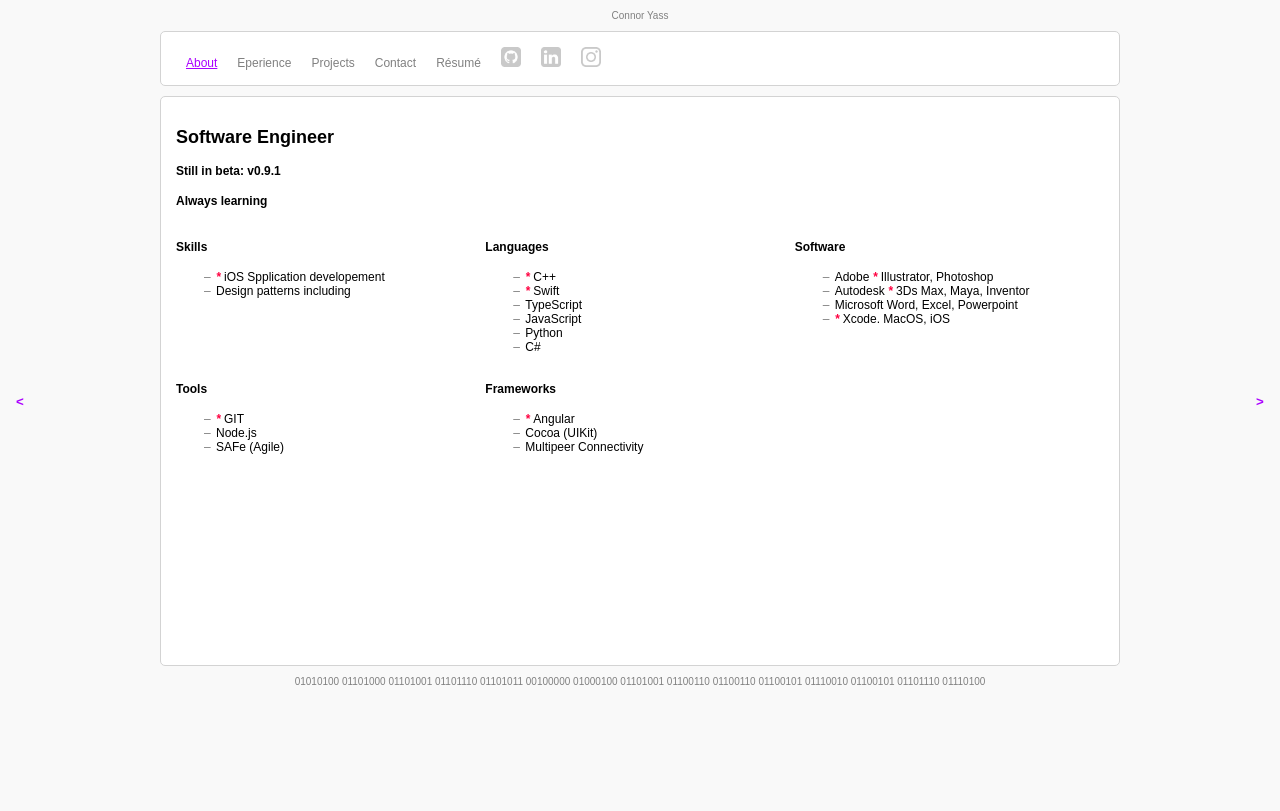
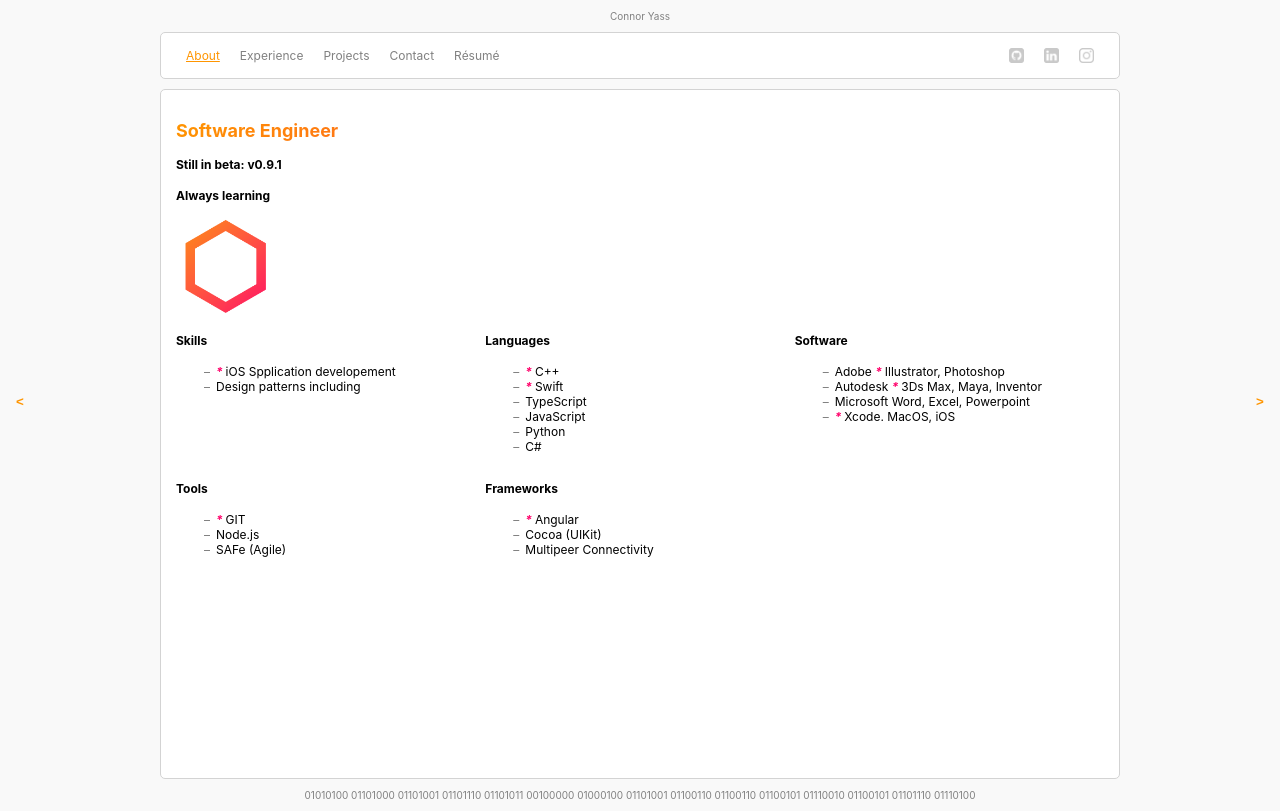
Before and after one commit to yassck02/portfolio, an Angular app in the folder src/: page /home in a window 1280 px wide. Built offline with nearby package versions, Linux system fonts and the light colour scheme.

Commit message:
changed color theme

```diff
--- a/src/src/app/app.component.css
+++ b/src/src/app/app.component.css
@@ -14,8 +14,9 @@
     margin-bottom: 10px;
 }
 
-nav {
-    display: block;
+
+.media-links {
+    float: right;
 }
 
 a {
@@ -51,6 +52,10 @@ button:hover {
     background: hsl(var(--hue_0), 100%, 50%);
 }
 
+button:active {
+    background: hsl(var(--hue_1), 100%, 50%);
+}
+
 .note {
     text-align: center;
     font-size: 10px;
--- a/src/src/app/app.component.html
+++ b/src/src/app/app.component.html
@@ -15,17 +15,19 @@
                 routerLinkActive="activeLink"
                 (click)="currentTab=tab.index">{{tab.label}}</a>
 
+                <div class="media-links">
                    <a href="https://github.com/yassck02">
-                   <img src="./assets/icons/github.png" width="20px" height="20px">
+                       <img src="./assets/icons/github.png" width="15px" height="15px">
                    </a>
 
                    <a href="https://linkedin.com/in/connor-yass">
-                   <img src="./assets/icons/linkedin.png"  width="20px" height="20px">
+                       <img src="./assets/icons/linkedin.png"  width="15px" height="15px">
                    </a>
 
                    <a href="https://www.instagram.com/connor.yass/">
-                   <img src="./assets/icons/instagram.png" width="20px" height="20px">
+                       <img src="./assets/icons/instagram.png" width="15px" height="15px">
                    </a>
+               </div>
         </nav>
     </div>
 
--- a/src/src/app/app.component.ts
+++ b/src/src/app/app.component.ts
@@ -10,11 +10,11 @@ import { Router } from '@angular/router';
 export class AppComponent {
 
   tabs: any[] = [
-      { index: 0, path: '/home',       label: 'About'     },
-      { index: 1, path: '/experience', label: 'Eperience' },
-      { index: 2, path: '/projects',   label: 'Projects'  },
-      { index: 3, path: '/contact',    label: 'Contact'   },
-      { index: 4, path: '/resume',     label: 'Résumé'    },
+      { index: 0, path: '/home',       label: 'About'      },
+      { index: 1, path: '/experience', label: 'Experience' },
+      { index: 2, path: '/projects',   label: 'Projects'   },
+      { index: 3, path: '/contact',    label: 'Contact'    },
+      { index: 4, path: '/resume',     label: 'Résumé'     },
   ];
 
   currentTab: number = 0;
--- a/src/src/app/pages/contact/contact.page.css
+++ b/src/src/app/pages/contact/contact.page.css
@@ -12,19 +12,19 @@ form {
 }
 
 button {
-    border: solid 1px gray;
+    border: solid 1px hsl(var(--hue_1), 100%, 50%);
     border-radius: 3px;
-    color: gray;
+    color: hsl(var(--hue_1), 100%, 50%);
     background-color: white;
+    margin: 0;
 }
 
 button:hover {
     color: white;
-    background-color: hsl(var(--hue_0), 100%, 50%);
+    background-color: hsl(var(--hue_1), 100%, 50%);
     cursor: pointer;
 }
 
 button:active {
-    color: hsl(var(--hue_0), 100%, 50%);
-    background-color: white;
+    background-color: hsl(var(--hue_0), 100%, 50%);
 }
--- a/src/src/app/pages/experience/experience.page.html
+++ b/src/src/app/pages/experience/experience.page.html
@@ -3,8 +3,8 @@
     <hr>
     <p><strong>{{experience.title}}</strong>, {{experience.company}}</p>
     <img src="./assets/icons/pin.png" width="10px" height="16px">
-    <p class="code">{{experience.location}}</p>
-    <p class="code">//{{experience.timeframe}}</p>
+    <p class="code" style="color: gray">{{experience.location}}</p>
+    <p class="code" style="color: gray">//{{experience.timeframe}}</p>
     <ul>
         <li *ngFor="let skill of experience.skills">{{skill}}</li>
     </ul>
--- a/src/src/app/pages/home/home.page.html
+++ b/src/src/app/pages/home/home.page.html
@@ -1,7 +1,9 @@
 
-<h2>Software Engineer</h2>
+<h2 class="gradient-background clip-text">Software Engineer</h2>
 <h4>Still in beta: v0.9.1</h4>
 <h4>Always learning</h4>
+
+<img src="./assets/icons/hexagon.png" width="100px">
 
 <div class="grid">
     <div class="skills">
--- a/src/src/app/pages/projects/project-detail.page.css
+++ b/src/src/app/pages/projects/project-detail.page.css
@@ -21,13 +21,14 @@ p {
 }
 
 .gh-link {
-    text-decoration: none;
-    color: black;
+    text-decoration: underline;
+    font-size: 12px;
+    color: gray;
     float: right;
 }
 
 .gh-link:hover {
-    color: hsl(var(--hue_0), 100%, 50%);
+    text-decoration-color: hsl(var(--hue_1), 100%, 50%);
 }
 
 div.gallery {
--- a/src/src/app/pages/projects/project-detail.page.html
+++ b/src/src/app/pages/projects/project-detail.page.html
@@ -2,11 +2,8 @@
     <p>Loading...</p>
 </div>
 <div *ngIf="project !== undefined">
-    <h1>{{project.title}}
-        <a class="gh-link" href="https://github.com/yassck02/{{project.title}}">
-            <img src="./assets/icons/github.png" width="20px" height="20px">
-        </a>
-    </h1>
+    <h1>{{project.title}}</h1>
+    <a class="gh-link" href="https://github.com/yassck02/{{project.title}}">Repository</a>
 
     <h2>{{project.subtitle}}</h2>
     <p *ngIf="project.description !== undefined">{{project.description}}</p>
--- a/src/src/app/pages/projects/projects.page.css
+++ b/src/src/app/pages/projects/projects.page.css
@@ -7,5 +7,5 @@ a {
 }
 
 a:hover {
-    border-left: 2px solid hsl(var(--hue_0), 100%, 50%);
+    border-left: 2px solid hsl(var(--hue_1), 100%, 50%);
 }
--- a/src/src/app/pages/resume/resume.page.css
+++ b/src/src/app/pages/resume/resume.page.css
@@ -15,10 +15,13 @@ a {
     color: black;
 }
 
+.info * {
+    display: inline-block;
+}
+
 a:hover {
     color: hsl(var(--hue_1), 100%, 50%);
 }
-
 
 h1 {
     font-variant: small-caps;
@@ -35,6 +38,7 @@ h3 {
 
 p {
     margin: 0;
+    display: block;
 }
 
 ul {
@@ -54,9 +58,6 @@ li {
     text-align: center;
 }
 
-p {
-    display: inline-block;
-}
 
 #portfolio-link {
     font-weight: bold;
@@ -66,7 +67,26 @@ p {
 .date {
     color: #AAA;
     float: right;
+    clear: right;
 }
+
+.location {
+    color: #AAA;
+    float: right;
+    clear: right;
+}
+
+.experience-item li:before {
+  content: "–";
+  color: gray;
+  position: absolute;
+  margin-left: -1em;
+}
+
+ul {
+    list-style-type: none;
+}
+
 
 .objective {
     grid-column-start: 1;
--- a/src/src/app/pages/resume/resume.page.html
+++ b/src/src/app/pages/resume/resume.page.html
@@ -51,37 +51,41 @@
         <hr>
 
         <div class="experience-item">
+            <span class="location">Milwaukee, WI</span>
             <p class="date">May '18 - Jan '19</p>
-            <li><strong>Software Engineering Co-op</strong>: Rockwell Automation, Milwaukee WI</li>
-            <li>- Developed and documented user facing features in C#, Java, and C++</li>
-            <li>- Participated in the full development lifecycle using scaled agile methodologies</li>
+            <p><strong>Software Engineering Co-op</strong>: Rockwell Automation</p>
+            <li>Developed and documented user facing features in C#, Java, and C++</li>
+            <li>Participated in the full development lifecycle using scaled agile methodologies</li>
         </div>
 
         <div class="experience-item">
+            <span class="location">Whitewater, WI</span>
             <p class="date">May '17 - May '18</p>
-            <li><strong>Programming Intern</strong>: Interactive Degree Planner LLC, Whitewater WI</li>
-            <li>- Designed and implemented complex algorithms in C++</li>
-            <li>- Optimized and updated old code to comply with new specifications</li>
+            <p><strong>Programming Intern</strong>: Interactive Degree Planner LLC</p>
+            <li>Designed and implemented complex algorithms in C++</li>
+            <li>Optimized and updated old code to comply with new specifications</li>
         </div>
 
         <div class="experience-item">
-            <p class="date">Feb - Sept '16'</p>
-            <li><strong>Game Development Intern</strong>: Mobile Mesh Games LLC, Whitewater WI</li>
-            <li>- Developed, tested, and debugged C# code for mobile apps</li>
-            <li>- Implemented art assets and UI control logic</li>
+            <span class="location">Whitewater, WI</span>
+            <span class="date">Feb - Sept '16'</span>
+            <p><strong>Game Development Intern</strong>: Mobile Mesh Games LLC</p>
+            <li>Developed, tested, and debugged C# code for mobile apps</li>
+            <li>Implemented art assets and UI control logic</li>
         </div>
 
         <div class="experience-item">
             <p class="date">June '15 - Present</p>
-            <li>Self-taught <strong>iOS and OS X App developer</strong></li>
-            <li>- Produced and released multiple mobile apps using the Swift 3.0 language</li>
+            <p>Self-taught <strong>iOS and OS X App developer</strong></p>
+            <li>Produced and released multiple mobile apps using the Swift 3.0 language</li>
         </div>
 
         <div class="experience-item">
+            <span class="location">Whitewater, WI</span>
             <p class="date">Jan '16 - May '18</p>
-            <li><strong>3D Printer and Laser Cutter Lab Technician</strong>: Arts Media Center, Whitewater, WI</li>
-            <li>- Taught students and professors how to use the equipment</li>
-            <li>- Cleaned, maintained, and operated the machinery</li>
+            <p><strong>3D Printer and Laser Cutter Lab Technician</strong>: Arts Media Center</p>
+            <li>Taught students and professors how to use the equipment</li>
+            <li>Cleaned, maintained, and operated the machinery</li>
         </div>
 
     </div>
--- a/src/src/styles.css
+++ b/src/src/styles.css
@@ -1,7 +1,7 @@
 
 :root {
-    --hue_0: 280;
-    --hue_1: 345;
+    --hue_0: 35;
+    --hue_1: 335;
 }
 
 ::selection {
@@ -19,8 +19,22 @@ body {
     height: 100%;
     width: 100%;
     margin: 0;
+    font-family: Calibre, "San Francisco", "SF Pro Text", -apple-system, system-ui, BlinkMacSystemFont, Roboto, "Helvetica Neue", "Segoe UI", Arial, sans-serif;
 }
 
 .code {
     font-family: "Courier New", Courier, monospace;
 }
+
+.gradient-background {
+    /* Permalink - use to edit and share this gradient: http://colorzilla.com/gradient-editor/#ff9400+0,ff006a+100 */
+    background: white; /* Old browsers */
+    background: -moz-linear-gradient(-45deg, hsl(var(--hue_0),100%,50%) 0%, hsl(var(--hue_1),100%,50%) 100%); /* FF3.6-15 */
+    background: -webkit-linear-gradient(-45deg, hsl(var(--hue_0),100%,50%) 0%,hsl(var(--hue_1),100%,50%) 100%); /* Chrome10-25,Safari5.1-6 */
+    background: linear-gradient(135deg, hsl(var(--hue_0),100%,50%) 0%,hsl(var(--hue_1),100%,50%) 100%); /* W3C, IE10+, FF16+, Chrome26+, Opera12+, Safari7+ */
+}
+
+.clip-text {
+    -webkit-text-fill-color: transparent;
+    -webkit-background-clip: text;
+}
```
Also changed, not shown: src/src/assets/icons/hexagon.png (added), 1 other file (tests, documents, lock files or other folders). Lines whose indentation alone changed are shown as unchanged.
